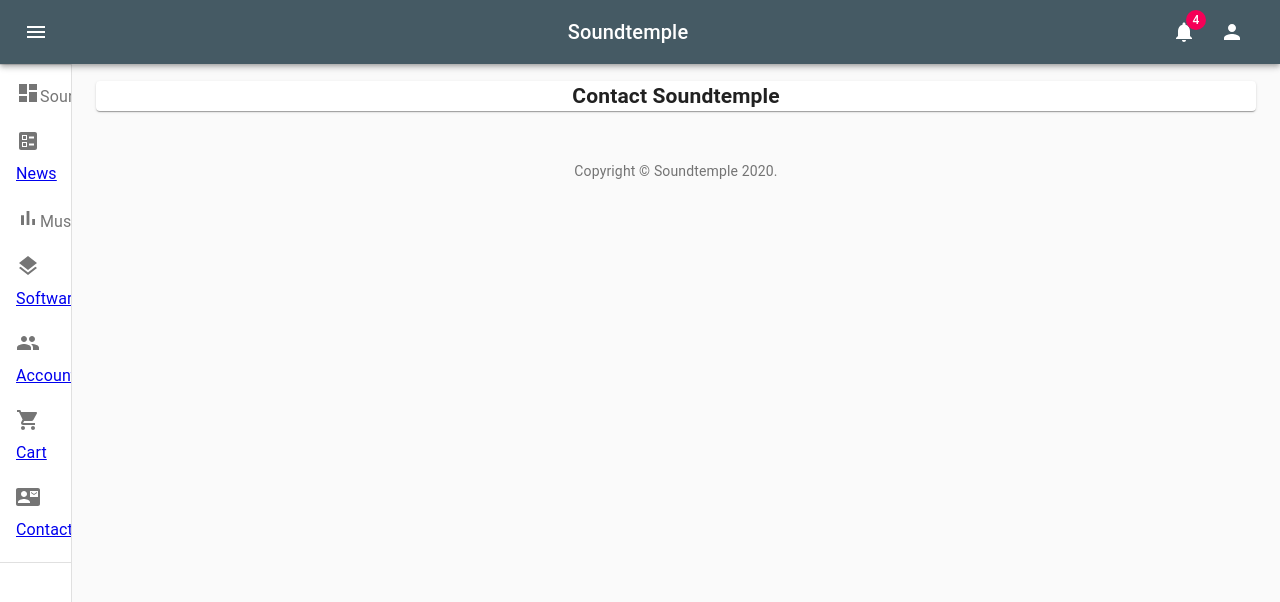
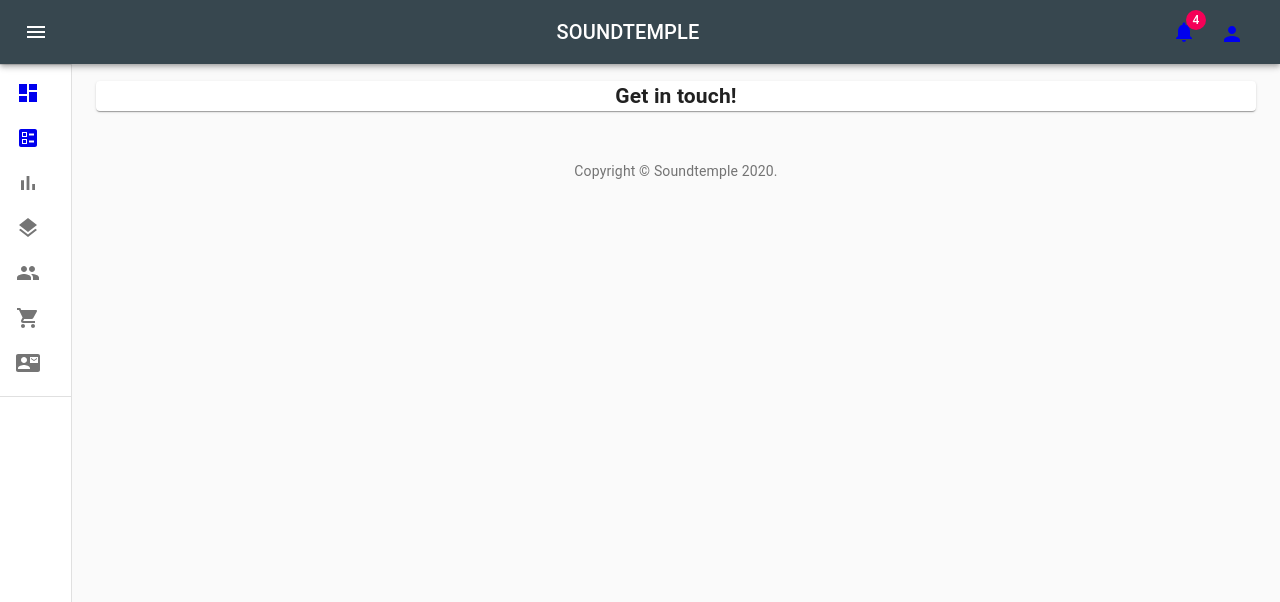
Before and after one commit to soundtemple/django_react_boilerplate, a React (Create React App) app in the folder frontend/: page /contact in a window 1280 px wide. Shown: the top 602 px of the page. Built offline with nearby package versions, Linux system fonts and the light colour scheme.

Commit message:
router setup

```diff
--- a/frontend/src/App.js
+++ b/frontend/src/App.js
@@ -11,7 +11,6 @@
 import Container from "@material-ui/core/Container";
 import { makeStyles } from "@material-ui/core/styles";
 import Box from "@material-ui/core/Box";
-
 import CssBaseline from "@material-ui/core/CssBaseline";
 import { MuiThemeProvider, createMuiTheme } from "@material-ui/core/styles";
 
@@ -39,7 +38,7 @@
   },
   appBar: {
     zIndex: theme.zIndex.drawer + 1,
-    backgroundColor: blueGrey[700],
+    backgroundColor: blueGrey[800],
     transition: theme.transitions.create(["width", "margin"], {
       easing: theme.transitions.easing.sharp,
       duration: theme.transitions.duration.leavingScreen,
--- a/frontend/src/app/components/menu-items.js
+++ b/frontend/src/app/components/menu-items.js
@@ -2,8 +2,6 @@
 import { Link } from "react-router-dom";
 import ListItem from "@material-ui/core/ListItem";
 import ListItemIcon from "@material-ui/core/ListItemIcon";
-import ListItemText from "@material-ui/core/ListItemText";
-import ListSubheader from "@material-ui/core/ListSubheader";
 import DashboardIcon from "@material-ui/icons/Dashboard";
 import ShoppingCartIcon from "@material-ui/icons/ShoppingCart";
 import PeopleIcon from "@material-ui/icons/People";
@@ -12,33 +10,24 @@
 import LayersIcon from "@material-ui/icons/Layers";
 import ContactMailIcon from "@material-ui/icons/ContactMail";
 import AssignmentIcon from "@material-ui/icons/Assignment";
-import AppContext from "../../app/components/app-context";
 
 export const MenuItems = (props) => {
-  const { handleMenuChange } = React.useContext(AppContext);
   return (
     <div>
       <ListItem>
-        <Link to="/news">
-          <ListItemIcon>
-            <DashboardIcon />
-            <ListItemText primary="Soundtemple" />
-          </ListItemIcon>
+        <Link to="/">
+          <DashboardIcon />
         </Link>
       </ListItem>
       <ListItem>
         <Link to="/news">
-          <ListItemIcon>
-            <BallotIcon />
-          </ListItemIcon>
-          <ListItemText primary="News" />
+          <BallotIcon />
         </Link>
       </ListItem>
       <ListItem>
         <Link to="/music">
           <ListItemIcon>
             <BarChartIcon />
-            <ListItemText primary="Music" />
           </ListItemIcon>
         </Link>
       </ListItem>
@@ -47,7 +36,6 @@
           <ListItemIcon>
             <LayersIcon />
           </ListItemIcon>
-          <ListItemText primary="Software" />
         </Link>
       </ListItem>
       <ListItem>
@@ -55,7 +43,6 @@
           <ListItemIcon>
             <PeopleIcon />
           </ListItemIcon>
-          <ListItemText primary="Account" />
         </Link>
       </ListItem>
       <ListItem>
@@ -63,7 +50,6 @@
           <ListItemIcon>
             <ShoppingCartIcon />
           </ListItemIcon>
-          <ListItemText primary="Cart" />
         </Link>
       </ListItem>
       <ListItem>
@@ -71,33 +57,8 @@
           <ListItemIcon>
             <ContactMailIcon />
           </ListItemIcon>
-          <ListItemText primary="Contact" />
         </Link>
       </ListItem>
     </div>
   );
 };
-
-export const secondaryListItems = (
-  <div>
-    <ListSubheader inset>Saved reports</ListSubheader>
-    <ListItem button>
-      <ListItemIcon>
-        <AssignmentIcon />
-      </ListItemIcon>
-      <ListItemText primary="Current month" />
-    </ListItem>
-    <ListItem button>
-      <ListItemIcon>
-        <AssignmentIcon />
-      </ListItemIcon>
-      <ListItemText primary="Last quarter" />
-    </ListItem>
-    <ListItem button>
-      <ListItemIcon>
-        <AssignmentIcon />
-      </ListItemIcon>
-      <ListItemText primary="Year-end sale" />
-    </ListItem>
-  </div>
-);
--- a/frontend/src/app/components/toolbar.js
+++ b/frontend/src/app/components/toolbar.js
@@ -7,6 +7,7 @@
 import Typography from "@material-ui/core/Typography";
 import Toolbar from "@material-ui/core/Toolbar";
 import IconButton from "@material-ui/core/IconButton";
+import { Link } from "react-router-dom";
 
 const ToolBar = (props) => {
   const { classes, onDrawerOpen, drawState } = props;
@@ -31,17 +32,21 @@
         noWrap
         className={classes.title}
       >
-        Soundtemple
+        SOUNDTEMPLE
       </Typography>
+      <Link to="/notifications">
         <IconButton color="inherit">
           <Badge badgeContent={4} color="secondary">
             <NotificationsIcon />
           </Badge>
         </IconButton>
+      </Link>
       <IconButton color="inherit">
+        <Link to="/account">
           <Badge color="secondary">
             <PersonIcon />
           </Badge>
+        </Link>
       </IconButton>
     </Toolbar>
   );
--- a/frontend/src/general/components/contact.js
+++ b/frontend/src/general/components/contact.js
@@ -7,7 +7,7 @@
     <Grid container spacing={3}>
       <Grid item xs={12}>
         <Paper>
-          <h2>Contact Soundtemple</h2>
+          <h2>Get in touch!</h2>
         </Paper>
       </Grid>
     </Grid>
```
Lines whose indentation alone changed are shown as unchanged.
